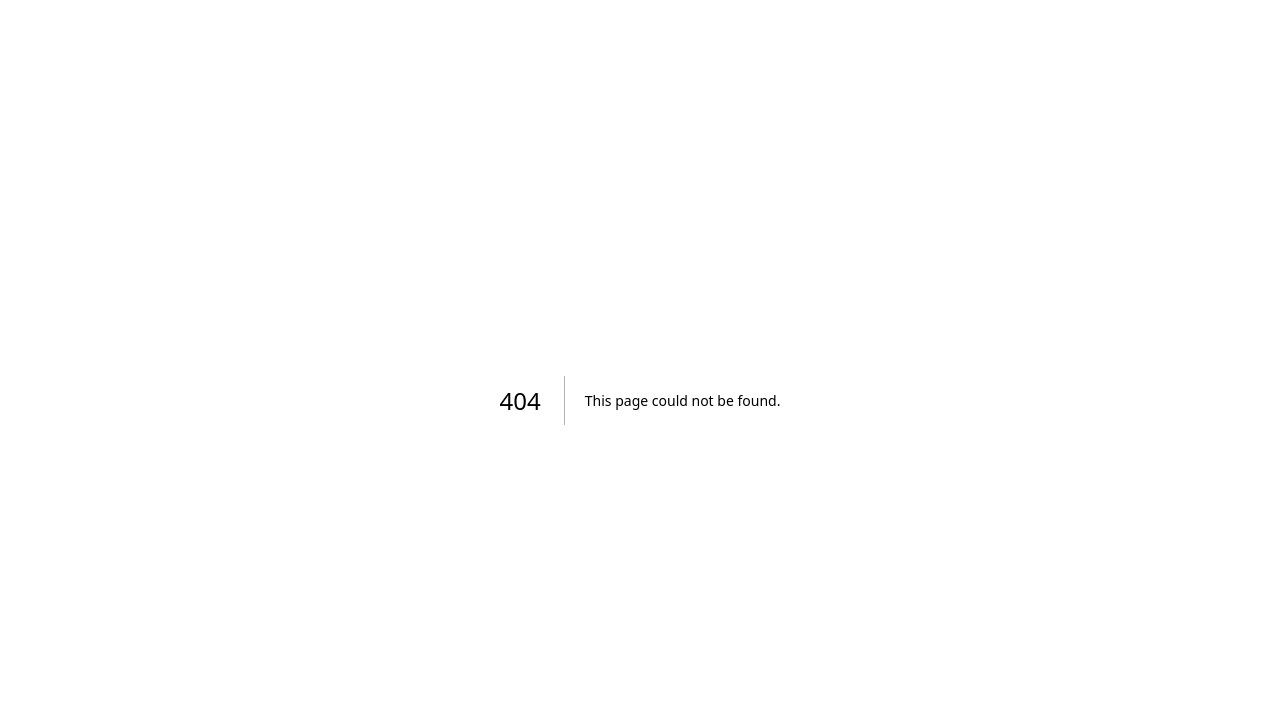
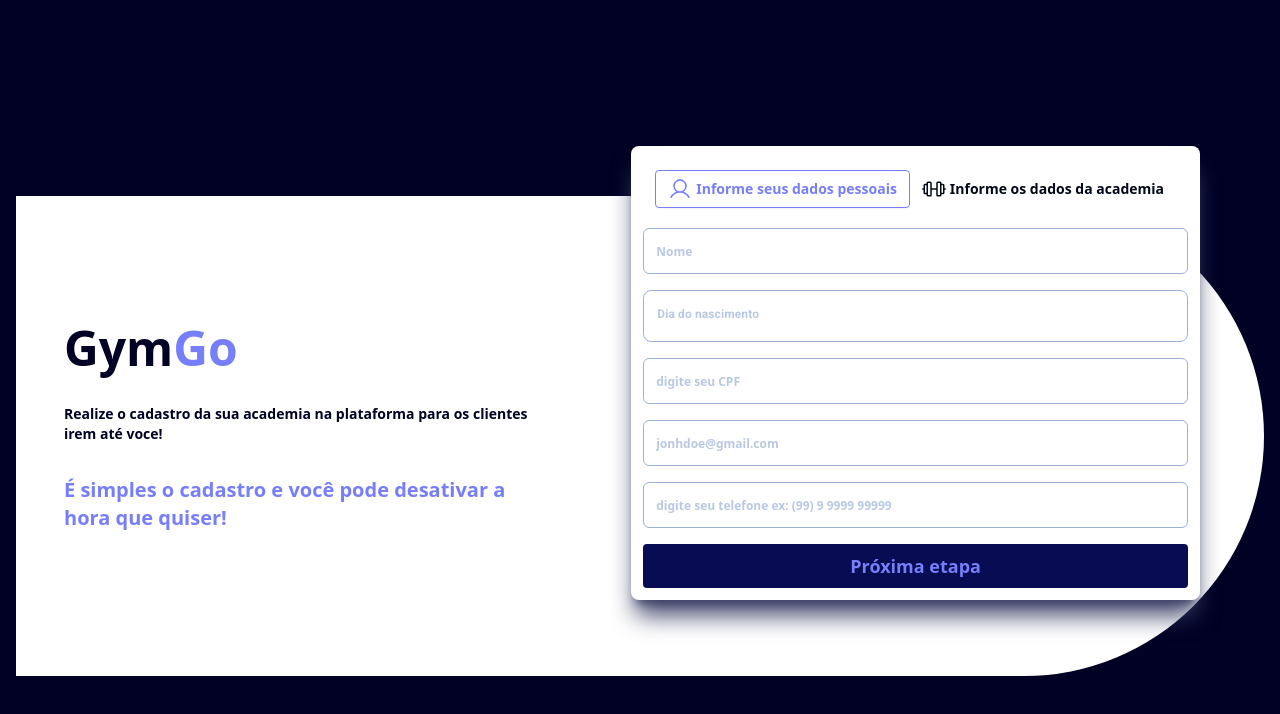
Before and after one commit to eduardo1199/gym-go, a Next.js app: page /register/collaborator in a window 1280 px wide. Before the commit this address had no page. Shown: the top 714 px of the page. Built offline with nearby package versions, Linux system fonts and the light colour scheme.

Commit message:
feat: settings path and folders register clientes

```diff
--- a/src/components/DatePicker/index.tsx
+++ /dev/null
@@ -1,37 +0,0 @@
-import * as React from 'react'
-import { format } from 'date-fns'
-import { Calendar as CalendarIcon } from 'lucide-react'
-
-import { cn } from '@/lib/utils'
-import { Calendar } from '../Calendar'
-import { Popover, PopoverContent, PopoverTrigger } from '../Popover'
-import { DataPickerButton } from 'components/Button/DataPickerButton'
-
-export function DatePickerDemo() {
-  const [date, setDate] = React.useState<Date>()
-
-  return (
-    <Popover>
-      <PopoverTrigger asChild>
-        <DataPickerButton
-          variant={'outline'}
-          className={cn(
-            'w-full justify-start text-left font-normal',
-            !date && 'text-muted-foreground',
-          )}
-        >
-          <CalendarIcon className="mr-2 h-4 w-4" />
-          {date ? format(date, 'dd') : <span>Selecione a data</span>}
-        </DataPickerButton>
-      </PopoverTrigger>
-      <PopoverContent className="w-auto p-0">
-        <Calendar
-          mode="single"
-          selected={date}
-          onSelect={setDate}
-          initialFocus
-        />
-      </PopoverContent>
-    </Popover>
-  )
-}
--- /dev/null
+++ b/src/components/DatePicker/styles.ts
@@ -0,0 +1,25 @@
+import { styled } from '@mui/material/styles'
+
+import { DatePicker } from '@mui/x-date-pickers'
+
+export const StyledDatePicker = styled(DatePicker)({
+  '.MuiInputBase-root': {
+    border: '1px solid #9BB1D6',
+    color: '#3D4268',
+    borderRadius: 8,
+    backgroundColor: 'transparent',
+    fontSize: 12,
+    fontWeight: 'bold',
+  },
+
+  '.MuiInputLabel-root': {
+    color: '#9BB1D6',
+    fontSize: 12,
+    fontWeight: 'bold',
+    opacity: 0.7,
+  },
+
+  '.MuiOutlinedInput-notchedOutline': {
+    borderWidth: 0,
+  },
+})
--- a/src/components/Header/index.tsx
+++ b/src/components/Header/index.tsx
@@ -7,7 +7,12 @@ export function Header() {
       <img src="" alt="logo" />
       <div className="flex justify-between gap-8 p-2">
         <NavigateLink href="/about" text="Quem somos" title="about" />
-        <NavigateLink href="/register" text="Cadastro" title="register" />
+        <NavigateLink
+          href="/register"
+          text="Sou colaborador"
+          title="register"
+        />
+        <NavigateLink href="/register" text="Sou aluno" title="register" />
         <NavigateLink href="/login" text="Entrar" title="login" />
       </div>
     </header>
--- a/src/pages/Register/components/ManagerForm/styes.ts
+++ /dev/null
@@ -1,18 +0,0 @@
-import { styled } from '@mui/material/styles'
-
-import { DatePicker } from '@mui/x-date-pickers'
-
-export const StyledDatePicker = styled(DatePicker)({
-  color: '#3D4268',
-  borderRadius: 8,
-  borderWidth: 1,
-  borderColor: '#3D4268',
-  border: '1px solid',
-  backgroundColor: 'transparent',
-  fontSize: 12,
-
-  '&:focus': {
-    borderWidth: 1,
-    borderColor: '#3D4268',
-  },
-})
--- a/src/pages/Register/components/ManagerForm/index.tsx
+++ b/src/pages/register/collaborator/components/ManagerForm/index.tsx
@@ -1,10 +1,6 @@
-import { DatePicker } from '@mui/x-date-pickers'
 import { Barbell, User } from '@phosphor-icons/react'
-import { Button } from 'components/Button'
-
-import { Input } from 'components/Input'
 import { Tab } from 'components/Tabs'
-import { StyledDatePicker } from './styes'
+import { FormRegister } from 'pages/register/components/FormRegister'
 
 export function ManagerForm() {
   return (
@@ -23,22 +19,7 @@ export function ManagerForm() {
 
         <Tab.TabsContent value="user-infos">
           {/* Component form to manager */}
-          <form className="flex flex-col rounded gap-4">
-            <Input placeholder="Nome" id="name" />
-
-            <StyledDatePicker label="Data de nascimento" />
-
-            <Input placeholder="digite seu CPF" id="cpf" />
-
-            <Input placeholder="jonhdoe@gmail.com" id="email" />
-
-            <Input
-              placeholder="digite seu telefone ex: (99) 9 9999 99999"
-              id="phone"
-            />
-
-            <Button.Secondary>Próxima etapa</Button.Secondary>
-          </form>
+          <FormRegister />
         </Tab.TabsContent>
       </Tab.Root>
     </div>
--- a/src/pages/Register/index.tsx
+++ b/src/pages/register/collaborator/index.tsx
@@ -1,11 +1,4 @@
-import { Button } from 'components/Button'
-import {
-  HoverCard,
-  HoverCardContent,
-  HoverCardTrigger,
-} from 'components/HoverCard'
 import { ManagerForm } from './components/ManagerForm'
-import Image from 'next/image'
 
 export default function Register() {
   return (
@@ -17,13 +10,11 @@ export default function Register() {
           </strong>
           <p className="text-primary-blue font-bold text-sm my-4">
             Realize o cadastro da sua academia na plataforma para os clientes
-            irem até voce! ou caso esteja procurando uma flexibilidade maior
-            para treinar!
+            irem até voce!
           </p>
 
           <span className="text-primary-purple font-bold text-xl">
-            Cadastre-se na plataforma e escolha um plano que mais se parece com
-            você!
+            É simples o cadastro e você pode desativar a hora que quiser!
           </span>
 
           <div></div>
--- /dev/null
+++ b/src/pages/register/components/FormRegister/index.tsx
@@ -0,0 +1,24 @@
+import { Button } from 'components/Button'
+import { StyledDatePicker } from 'components/DatePicker/styles'
+import { Input } from 'components/Input'
+
+export function FormRegister() {
+  return (
+    <form className="flex flex-col rounded gap-4">
+      <Input placeholder="Nome" id="name" />
+
+      <StyledDatePicker label="Dia do nascimento" />
+
+      <Input placeholder="digite seu CPF" id="cpf" />
+
+      <Input placeholder="jonhdoe@gmail.com" id="email" />
+
+      <Input
+        placeholder="digite seu telefone ex: (99) 9 9999 99999"
+        id="phone"
+      />
+
+      <Button.Secondary>Próxima etapa</Button.Secondary>
+    </form>
+  )
+}
```
